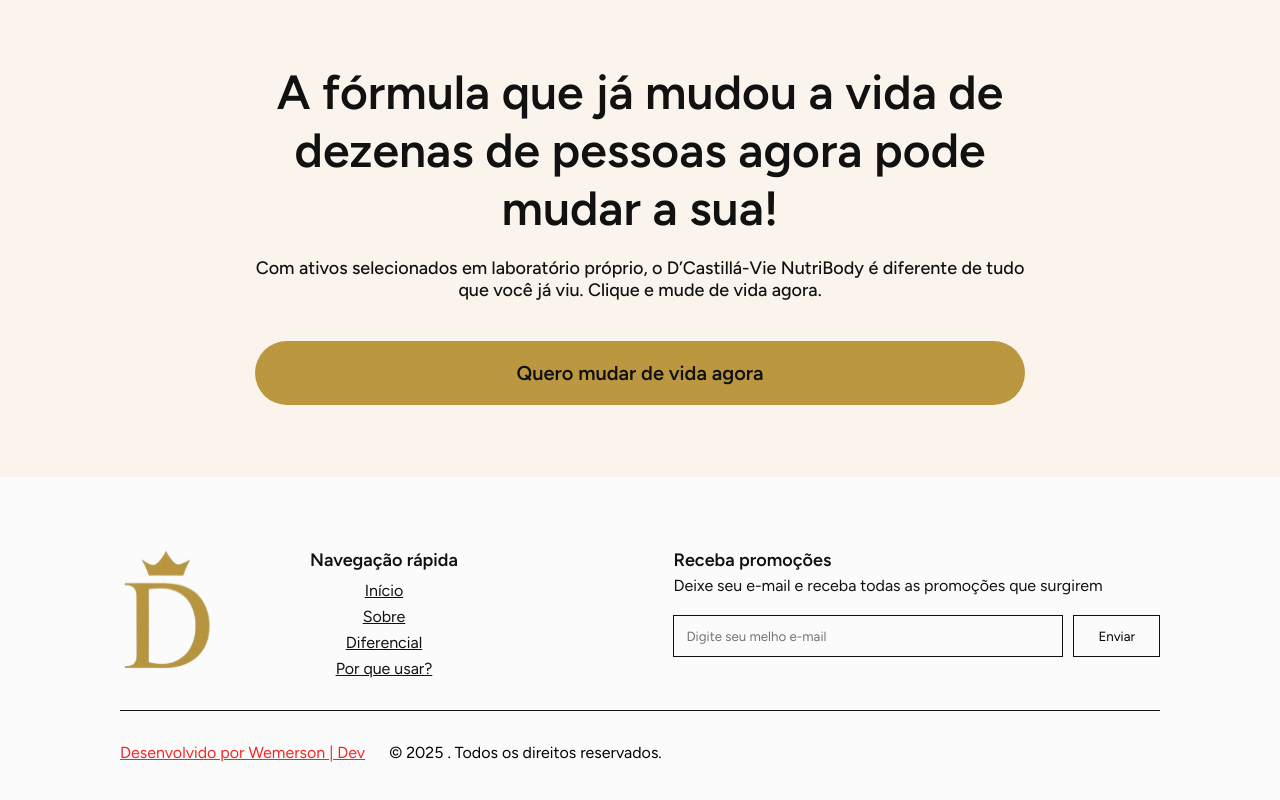
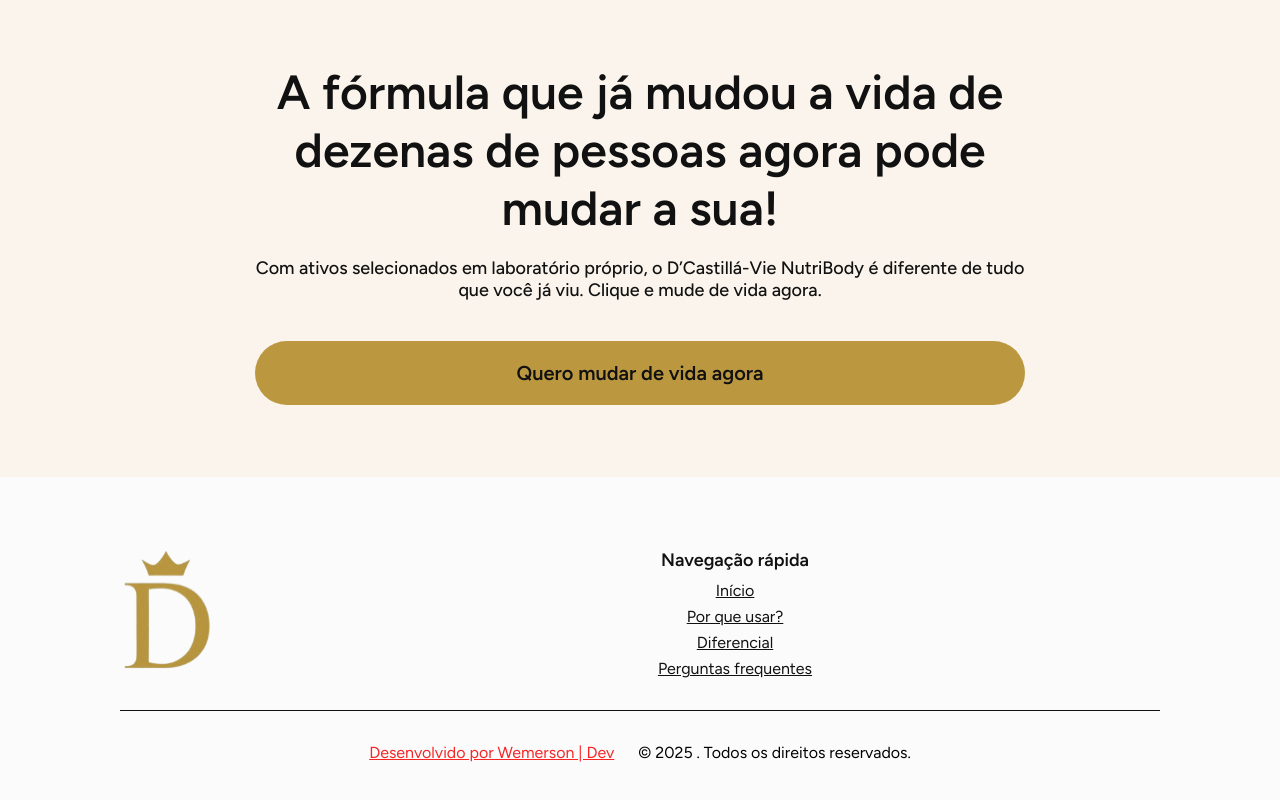
Before and after one commit to wemersonmatheuss/nutribody, a React (Vite) app: page / in a window 1280 px wide. Shown: the part 5496-6296 px from the top of the page. Built offline with nearby package versions, Linux system fonts and the light colour scheme.

Commit message:
style: adicionando id nos componentes para os links levarem ate eles

```diff
--- a/src/App.tsx
+++ b/src/App.tsx
@@ -40,6 +40,8 @@
       description3="Acaba com as tentações e mantém sua dieta no caminho certo, sem sofrer com a fome fora de hora."
 
       titleButton="Quero todos os benefícios"
+
+      id="pqusar"
       />
 
       <CardDestak
@@ -68,6 +70,8 @@
       description3="Combinação poderosa de nutrientes essenciais e compostos naturais, sem substâncias proibidas"
 
       titleButton="Quero todos os diferenciais"
+
+      id="differential"
       />
 
       <CardDestak
--- a/src/components/Differential/index.tsx
+++ b/src/components/Differential/index.tsx
@@ -18,11 +18,13 @@
     description3: string;
 
     titleButton: string;
+
+    id?: string
 }
 
-export function Differential({ title, img1, name1, description1, img2, name2, description2, img3, name3, description3, titleButton }: Props) {
+export function Differential({ id, title, img1, name1, description1, img2, name2, description2, img3, name3, description3, titleButton }: Props) {
     return (
-        <section className={styles.container}>
+        <section className={styles.container} id={id}>
             <div className={styles.title}>
                 <h2>{title}</h2>
             </div>
--- a/src/components/Faq/index.tsx
+++ b/src/components/Faq/index.tsx
@@ -37,7 +37,7 @@
   };
 
   return (
-    <div className={styles.container}>
+    <div className={styles.container} id='faq'>
         <div className={styles.title}>
             <h2>Perguntas Frequentes (FAQs)</h2>
 
--- a/src/components/Footer/index.tsx
+++ b/src/components/Footer/index.tsx
@@ -14,24 +14,11 @@
                     <div className={styles.navigation}>
                         <h3>Navegação rápida</h3>
                         <div className={styles.linksNavigation}>
-                            <a href="">Início</a>
-                            <a href="">Sobre</a>
-                            <a href="">Diferencial</a>
-                            <a href="">Por que usar?</a>
+                            <a href="#initial">Início</a>
+                            <a href="#pqusar">Por que usar?</a>
+                            <a href="#differential">Diferencial</a>
+                            <a href="#faq">Perguntas frequentes</a>
                         </div>
-                    </div>
-
-                    <div className={styles.promotion}>
-                        <div className={styles.title}>
-                            <h3>Receba promoções</h3>
-                            <p>Deixe seu e-mail e receba todas as promoções que surgirem</p>
-                        </div>
-
-                        <div className={styles.submit}>
-                                <input type="email" placeholder="Digite seu melho e-mail" />
-                                <button>Enviar</button>
-                        </div>
-
                     </div>
                 </div>
 
@@ -40,7 +27,7 @@
             <div className={styles.line}></div>
 
             <div className={styles.footerBottom}>
-                <a href="">Desenvolvido por Wemerson | Dev</a>
+                <a href="https://www.instagram.com/wemersonmth/" target="_blank" rel="noopener">Desenvolvido por Wemerson | Dev</a>
                 <p>© 2025 . Todos os direitos reservados.</p>
             </div>
         </footer>
--- a/src/components/Footer/styles.module.css
+++ b/src/components/Footer/styles.module.css
@@ -29,7 +29,11 @@
 .container .footerTop .infos .navigation {
     display: flex;
     flex-direction: column;
+    align-items: center;
+    justify-content: center;
     gap: 10px;
+
+    width: 100%;
 
     text-align: center;
 }
@@ -56,63 +60,6 @@
     color: var(--color-text);
 }
 
-.promotion {
-    display: flex;
-    flex-direction: column;
-    gap: 20px;
-}
-
-.promotion .title {
-    display: flex;
-    flex-direction: column;
-    gap: 5px;
-}
-
-.promotion .title h3 {
-    font-size: 18px;
-    font-weight: 600;
-
-    color: var(--color-text);
-}
-
-.promotion .title p {
-    font-size: 16px;
-    font-weight: 400;
-
-    color: var(--color-text);
-}
-
-.promotion .submit {
-    display: flex;
-    gap: 10px;
-}
-
-.promotion .submit input {
-    background: none;
-
-    padding: 12px;
-
-    width: 390px;
-
-    outline: none;
-    border: 1px solid var(--color-text);
-}
-
-.promotion .submit input:focus {
-    border: 1px solid var(--color-destak);
-}
-
-.promotion .submit button {
-    padding: 12px 24px;
-
-    background: none;
-
-    border: 1px solid var(--color-text);
-
-    cursor: pointer;
-}
-
-
 
 
 
@@ -132,6 +79,7 @@
 .container .footerBottom {
     display: flex;
     align-items: center;
+    justify-content: center;
     gap: 24px;
 }
 
--- a/src/components/Main/index.tsx
+++ b/src/components/Main/index.tsx
@@ -6,7 +6,7 @@
 
 export function Main() {
     return (
-        <div className={styles.container}>
+        <div className={styles.container} id="initial">
             <div className={styles.description}>
                 <h1>Queime gordura, ganhe energia e transforme seu corpo. Comece hoje!</h1>
 
--- a/src/global.css
+++ b/src/global.css
@@ -15,6 +15,10 @@
     --color-text: #111;
 }
 
+html, body {
+    scroll-behavior: smooth;
+}
+
 body {
     width: 100%;
     height: 100vh;
```
